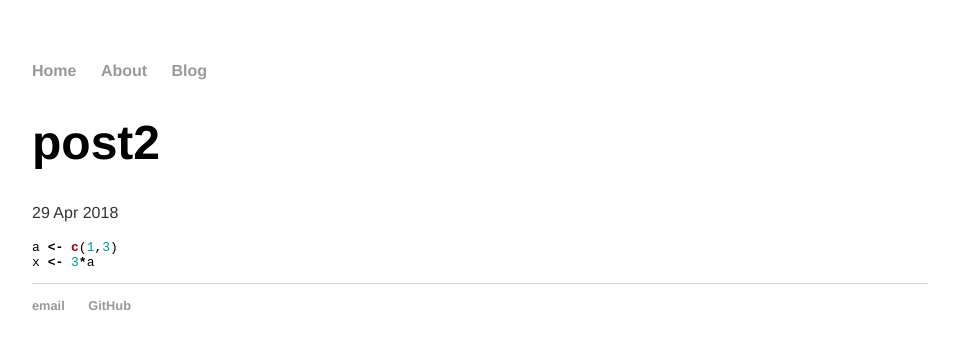
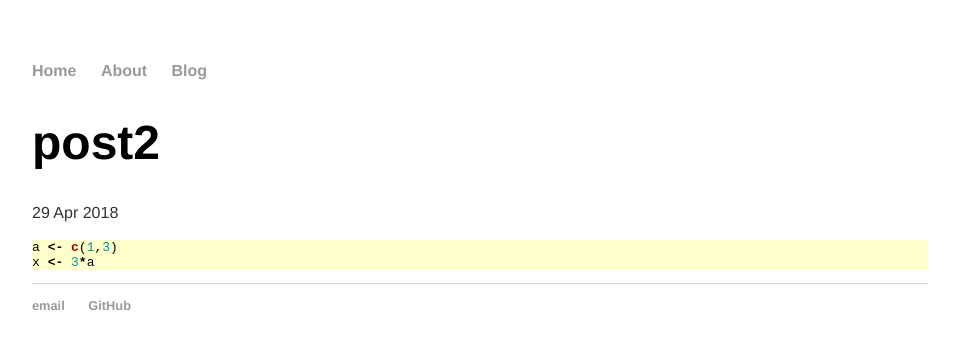
Before and after one commit to RetoSchmucki/RetoSchmucki.github.io, a Jekyll site: the page built from _posts/2018-04-29-post2.md, in a window 1280 px wide. Shown: the top 349 px of the page, without its empty margins (160-1119 px from the left). Built offline with Jekyll 4.4.1, drawn with Linux system fonts in a browser that asks for light colours.

Commit message:
github.css update

```diff
--- a/css/github.css
+++ b/css/github.css
@@ -1,3 +1,4 @@
+.highlight pre { background-color: #ffffcc; }
 .highlight .hll { background-color: #ffffcc }
 .highlight .c { color: #999988; font-style: italic } /* Comment */
 .highlight .err { color: #a61717; background-color: #e3d2d2 } /* Error */
```
